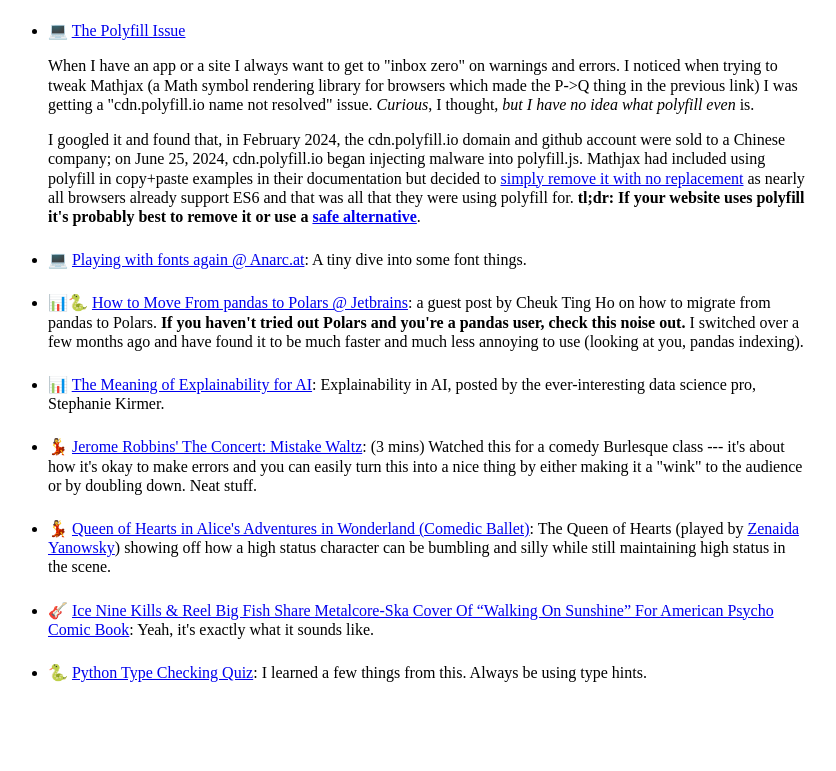
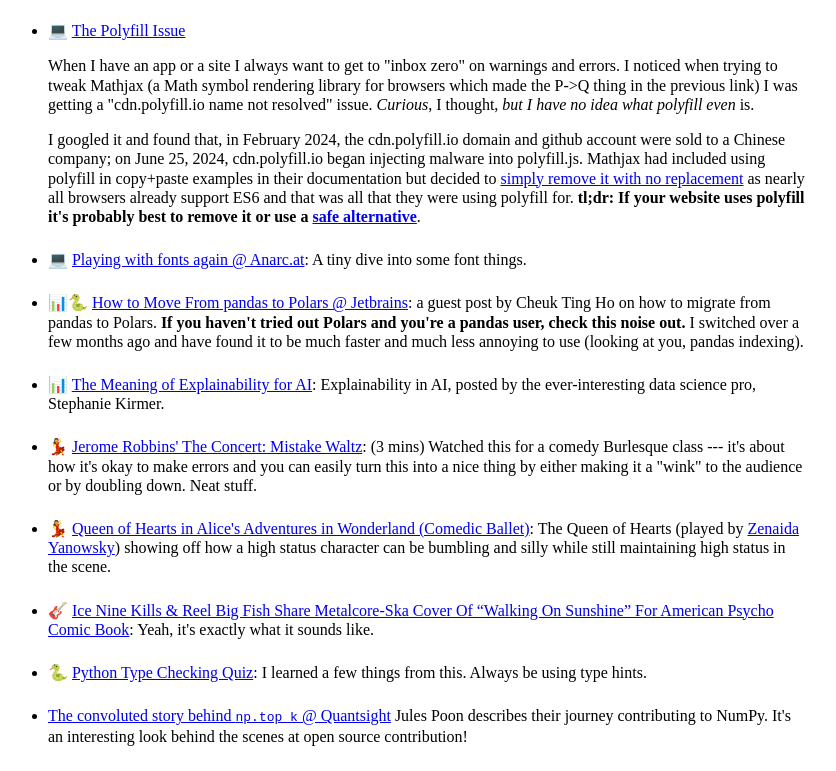
Before and after one commit to jsal13/blog, a plain HTML site: page html/2024_07.html in a window 1280 px wide. Shown: the part 644-1415 px from the top of the page, without its empty margins (16-852 px from the left). Before the commit the page ends 1350 px from the top, so only its background shows below. Drawn offline with nearby package versions, Linux system fonts and the light colour scheme.

Commit message:
chore: adds link to july;

```diff
--- a/html/2024_07.html
+++ b/html/2024_07.html
@@ -80,6 +80,9 @@
 <li>
 <p>🐍 <a href="https://realpython.com/quizzes/python-type-checking/">Python Type Checking Quiz</a>: I learned a few things from this.  Always be using type hints.</p>
 </li>
+<li>
+<p><a href="https://labs.quansight.org/blog/convoluted-story-behind-topk">The convoluted story behind <code>np.top_k</code> @ Quantsight</a> Jules Poon describes their journey contributing to NumPy.  It's an interesting look behind the scenes at open source contribution!</p>
+</li>
 </ul>
     </div>
 </body>
```
Also changed, not shown: 1 other file.
